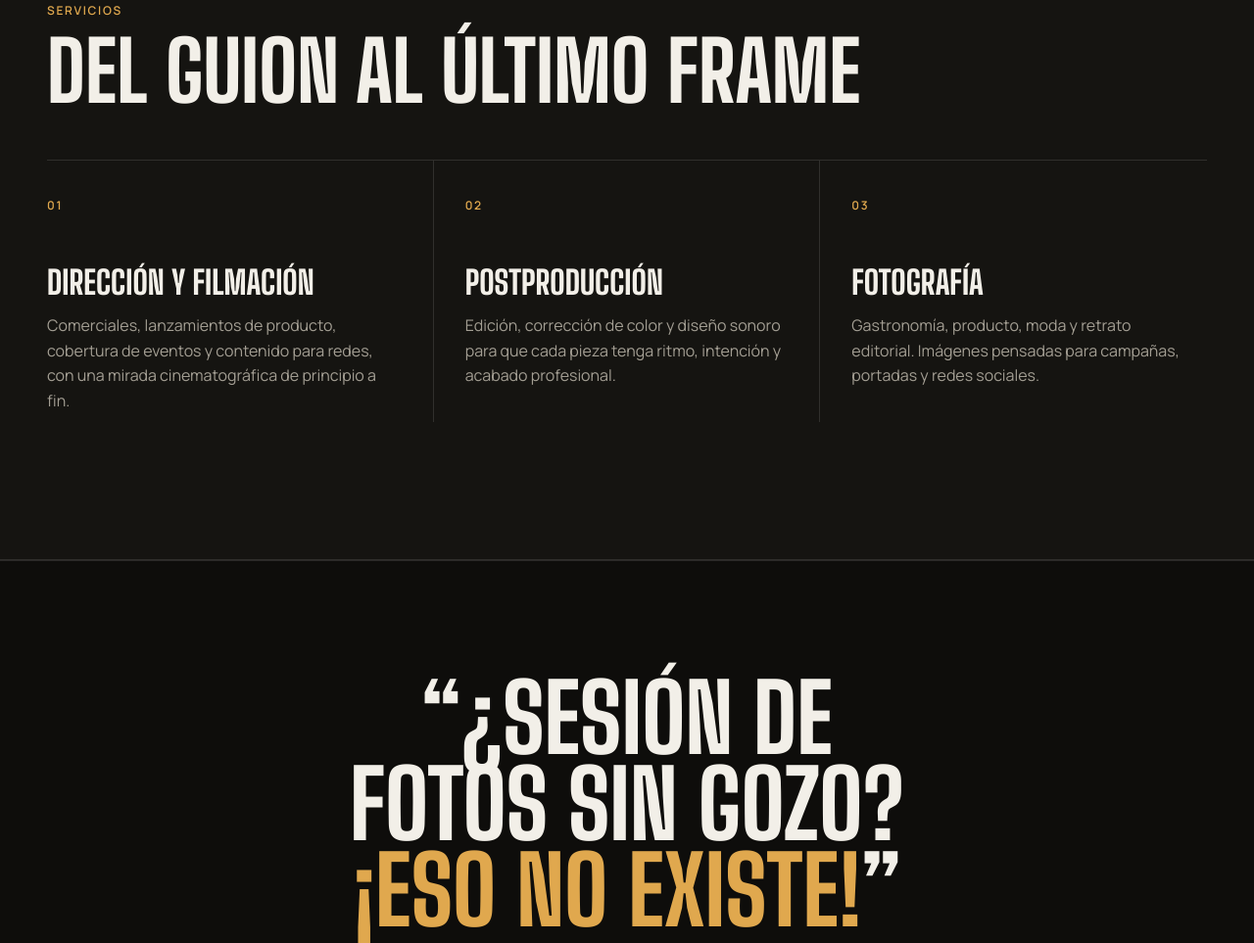
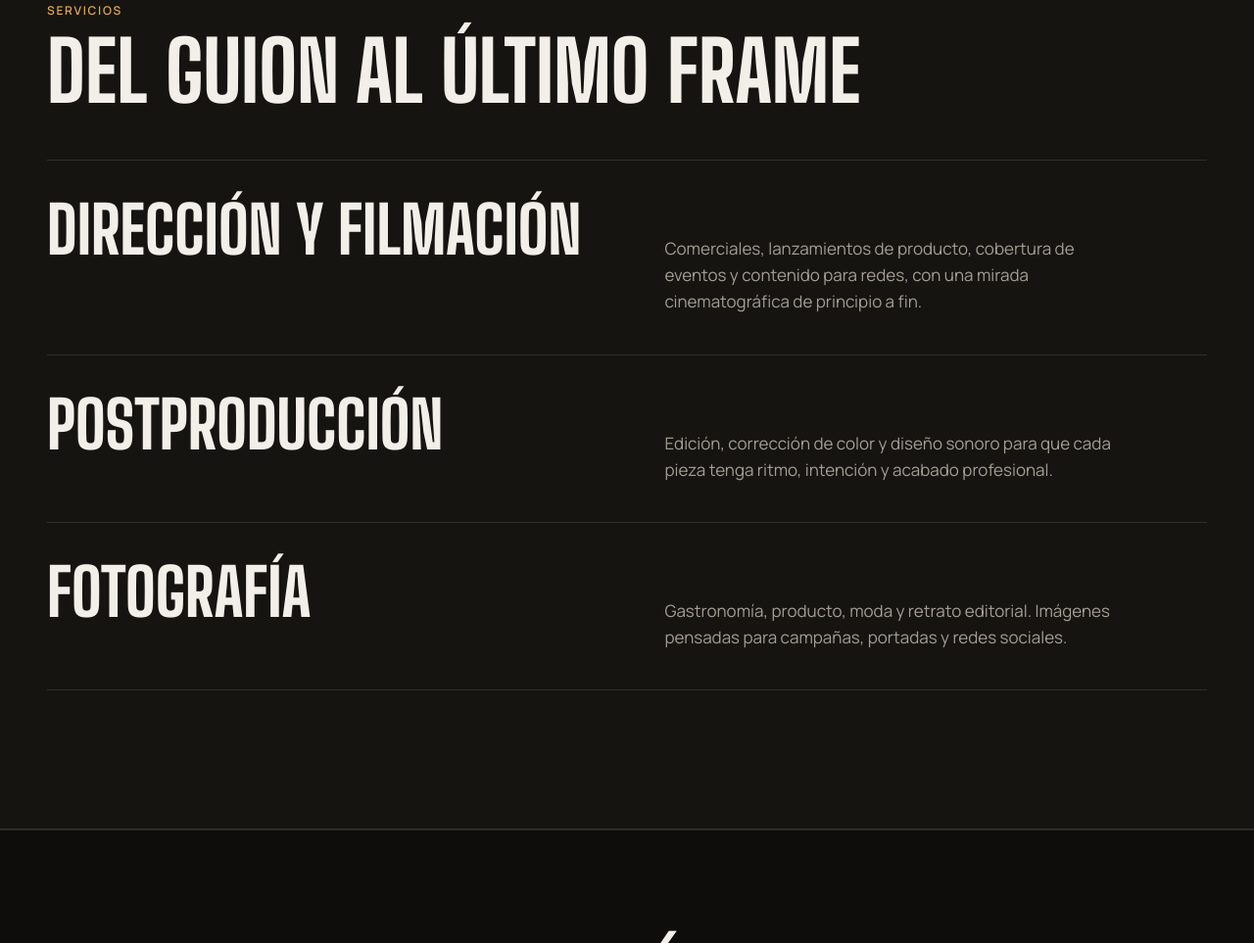
Before and after one commit to demolisher502/in-frame, a plain HTML site: page index.html in a window 1280 px wide. Shown: the part 4275-5238 px from the top of the page at 98% size. Drawn offline with Linux system fonts and the light colour scheme.

Commit message:
Services: credits-roll rows instead of three numbered columns
Co-Authored-By: Claude Fable 5.2 <noreply@anthropic.com>

```diff
--- a/index.html
+++ b/index.html
@@ -219,17 +219,14 @@
         </header>
         <ol class="services">
           <li class="reveal">
-            <span class="services__n">01</span>
             <h3>Dirección y filmación</h3>
             <p>Comerciales, lanzamientos de producto, cobertura de eventos y contenido para redes, con una mirada cinematográfica de principio a fin.</p>
           </li>
           <li class="reveal">
-            <span class="services__n">02</span>
             <h3>Postproducción</h3>
             <p>Edición, corrección de color y diseño sonoro para que cada pieza tenga ritmo, intención y acabado profesional.</p>
           </li>
           <li class="reveal">
-            <span class="services__n">03</span>
             <h3>Fotografía</h3>
             <p>Gastronomía, producto, moda y retrato editorial. Imágenes pensadas para campañas, portadas y redes sociales.</p>
           </li>
--- a/styles.css
+++ b/styles.css
@@ -211,18 +211,12 @@ em { font-style: normal; color: var(--accent); }
 }
 
 /* ---------- Services ---------- */
-.services { display: grid; grid-template-columns: repeat(3, 1fr); border-top: 1px solid var(--line); }
-.services li { padding: 32px 32px 8px 0; border-right: 1px solid var(--line); }
-.services li + li { padding-left: 32px; }
-.services li:last-child { border-right: 0; padding-right: 0; }
-.services__n { font: 600 0.75rem var(--sans); letter-spacing: 0.14em; color: var(--accent); }
-.services h3 { font: 800 clamp(1.625rem, 2.6vw, 2.25rem)/1.1 var(--display); margin: 48px 0 14px; }
-.services p { color: var(--muted); max-width: 36ch; }
-@media (max-width: 860px) {
-  .services { grid-template-columns: 1fr; }
-  .services li, .services li + li { padding: 28px 0; border-right: 0; border-bottom: 1px solid var(--line); }
-  .services h3 { margin-top: 18px; }
-}
+/* a credits roll: the role large on the left, what it covers on the right */
+.services { border-top: 1px solid var(--line); }
+.services li { display: grid; grid-template-columns: minmax(0, 1fr) minmax(0, 1fr); gap: 12px clamp(24px, 6vw, 96px); align-items: baseline; padding: clamp(22px, 3.2vw, 40px) 0; border-bottom: 1px solid var(--line); }
+.services h3 { font: 800 clamp(2.25rem, 5.2vw, 4.5rem)/0.92 var(--display); }
+.services p { color: var(--muted); font-size: 1.0625rem; max-width: 46ch; }
+@media (max-width: 760px) { .services li { grid-template-columns: 1fr; } }
 
 /* ---------- About ---------- */
 .about { display: grid; grid-template-columns: 1fr 1fr; gap: clamp(32px, 6vw, 96px); align-items: start; }
```
